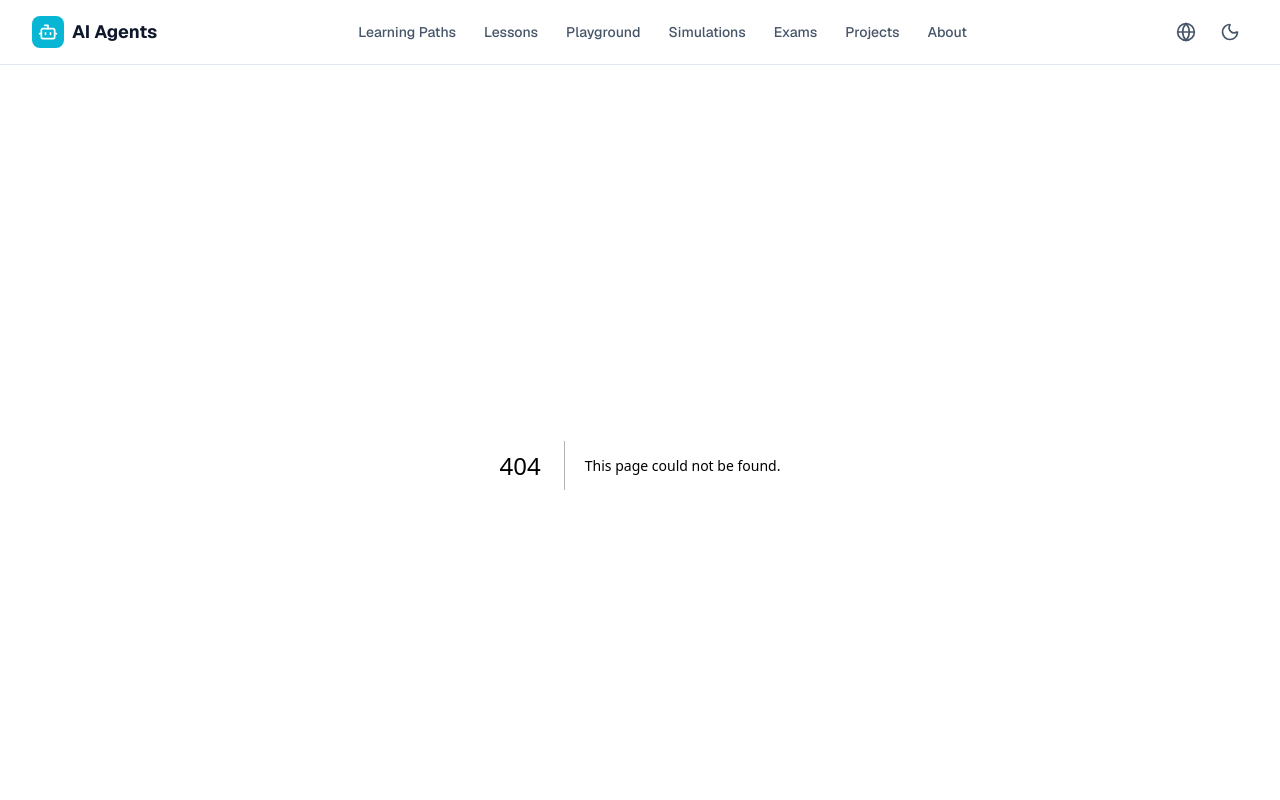
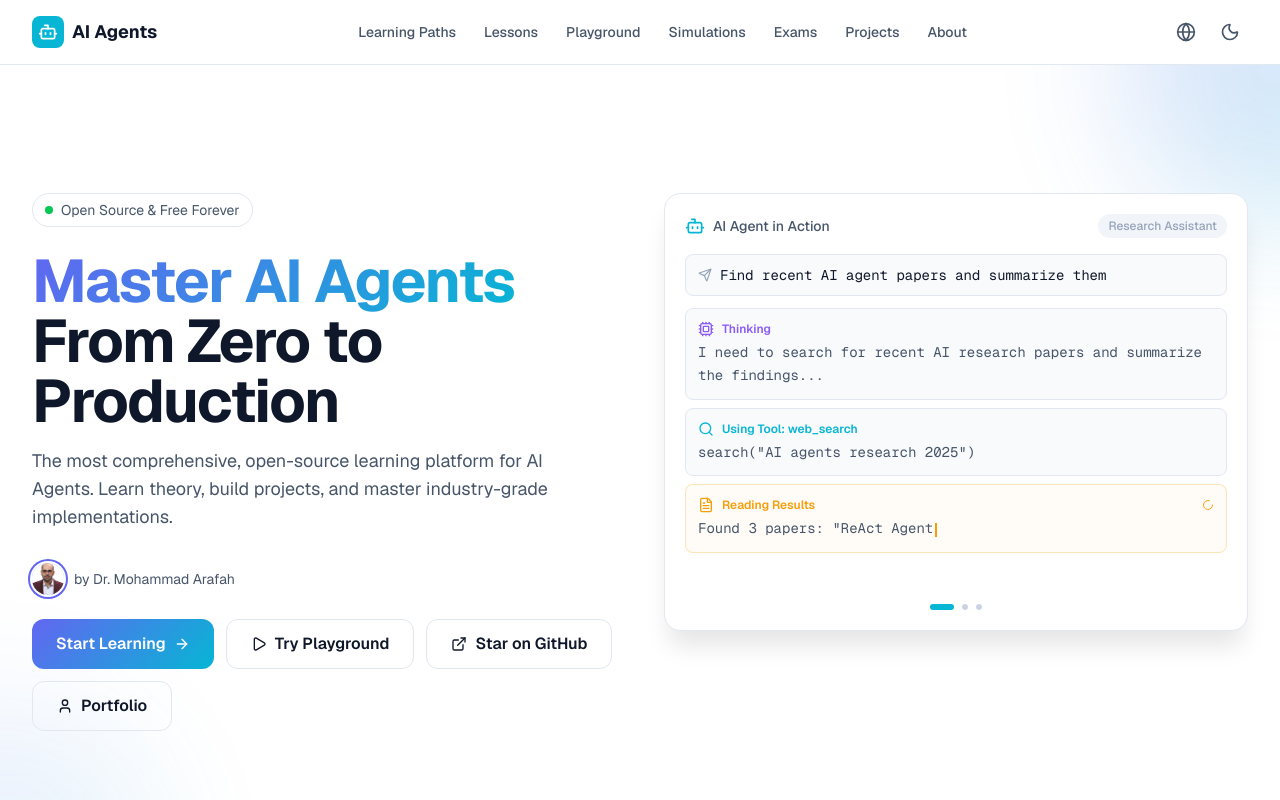
Before and after one commit to marafah/ai-agents, a Next.js app: page /ai-agents/ in a window 1280 px wide. Before the commit this address had no page. Shown: the top 800 px of the page. Built offline with nearby package versions, Linux system fonts and the light colour scheme.

Commit message:
Update basePath and links for renamed repo (ai-agents)

```diff
--- a/next.config.ts
+++ b/next.config.ts
@@ -5,7 +5,7 @@ const nextConfig: NextConfig = {
   images: {
     unoptimized: true,
   },
-  basePath: '/ai-agents-academy',
+  basePath: '/ai-agents',
 };
 
 export default nextConfig;
--- a/src/components/home/HeroSection.tsx
+++ b/src/components/home/HeroSection.tsx
@@ -202,7 +202,7 @@ export default function HeroSection() {
                 {t('hero.cta.playground', locale)}
               </Link>
               <Link
-                href="https://github.com/marafah/ai-agents-academy"
+                href="https://github.com/marafah/ai-agents"
                 target="_blank"
                 rel="noopener noreferrer"
                 className="px-6 py-3 rounded-xl font-semibold flex items-center gap-2 border transition-colors hover:bg-[var(--bg-tertiary)]"
```
